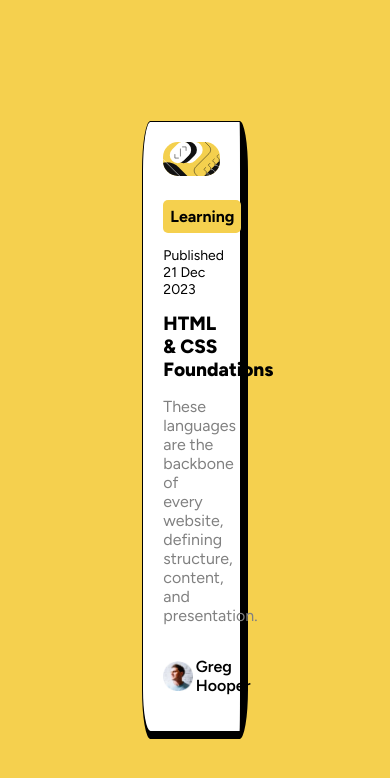
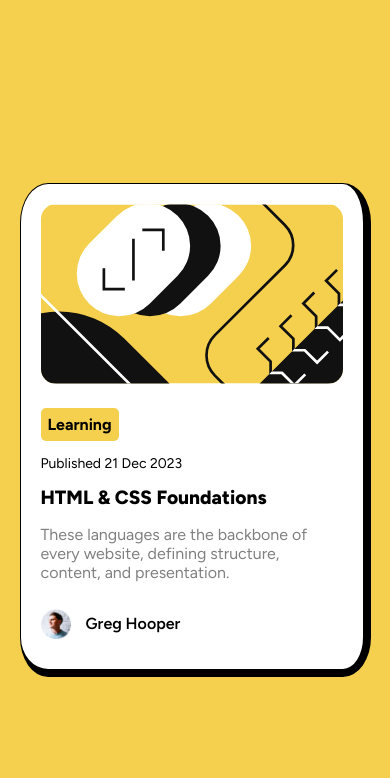
Before and after one commit to EvansKabubii/Blog-Review, a plain HTML site: page index.html in a window 390 px wide. Drawn offline with Linux system fonts and the light colour scheme.

Commit message:
added media query

```diff
--- a/Style.css
+++ b/Style.css
@@ -68,3 +68,9 @@ h1 {
 p {
     font-size: 16px;
 }
+
+@media (max-width: 750px) {
+    .container {
+        width: 90vw;
+    }
+}
```
